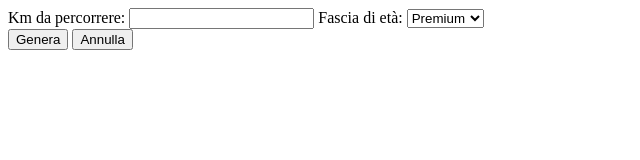
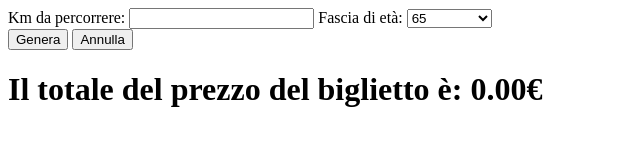
Before and after one commit to GiuseppeSU/js-biglietto-treno-form, a plain HTML site: page index.html in a window 1280 px wide. Both pictures are taken after a click on the button "Genera". Shown: the whole page, without its empty margins (0-640 px from the left). Drawn offline with Linux system fonts and the light colour scheme.

Commit message:
Corretto errore per il calcolo del prezzo

```diff
--- a/index.html
+++ b/index.html
@@ -15,8 +15,8 @@
 
         <label for="casellaSelezione">Fascia di età:</label>
         <select id="promo">
-            <option value="Premium">Premium</option>
-            <option value="Silver">Silver</option>
+            <option value="65">65</option>
+            <option value="18">Minorenne</option>
             <option value="Standard">Standard</option>
         </select>
     </form>
@@ -32,26 +32,9 @@
 
 
     <h1 id="totale"></h1>
+    <h2 id="sconto1"></h2>
 
 
     <script type="text/javascript" src="js/main.js"></script>
 </body>
 </html
-
-
-
-
-
-
-
-
-
-
-
-
-
-
-
-    <script type="text/javascript" src="js/main.js"></script>
-</body>
-</html>
--- a/js/main.js
+++ b/js/main.js
@@ -4,14 +4,10 @@ const geButton = document.querySelector('#informazioni');
 
  geButton.addEventListener('click',
     function () {
-
-
+        let km = document.getElementById("km").value;
+        let anni
         const prezzo = 0.21;
         let somma = km * prezzo
-        const messaggioDom = document.getElementById('km');
-        somma= messaggioDom.value;
-
-
 
         if(anni < 18 ){
             let sconto = somma * 20 / 100
```
